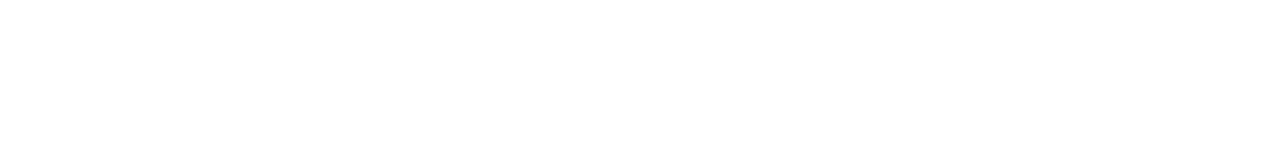
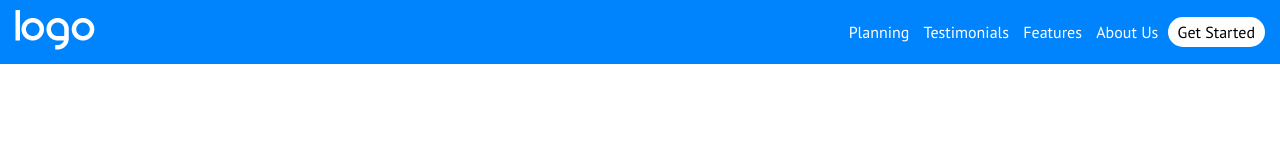
Before and after one commit to rpsobolewski/htmlcss-responsive-layout, a plain HTML site: page index.html in a window 1280 px wide. Drawn offline with Linux system fonts and the light colour scheme.

Commit message:
nav completed
created nav and made it responsive: over 1024px fa-bars becomes 5 <a>

```diff
--- a/css/style.css
+++ b/css/style.css
@@ -3,3 +3,55 @@
     padding: 0;
     box-sizing: border-box;
 }
+body{
+    font-family: 'PT Sans', sans-serif;
+}
+
+
+.nav{
+    justify-content: space-between;
+    align-items: center;
+    padding: 10px 15px;
+    background-color:#0084FD ;
+
+}
+
+
+
+/*utility*/
+.white{
+    color: white;
+}
+.flex{
+    display: flex;
+}
+.d-none{
+    display: none;
+}
+/*utility*/
+/*btn*/
+.nav_lg .btn_white{
+    color: black;
+    background-color: white;
+    border-radius: 15px;
+    padding: 5px 10px;
+}
+/*btn*/
+
+/*desktop*/
+
+.nav_lg a{
+    text-decoration: none;
+    color: white;
+    padding: 5px;
+}
+
+@media screen and (min-width:1024px) {
+    .d-lg-none{
+        display: none;
+    }
+    .d-lg-block{
+        display: block
+    }
+}
+/*desktop*/
--- a/index.html
+++ b/index.html
@@ -5,10 +5,32 @@
         <meta name="viewport" content="width=device-width, initial-scale=1.0">
         <title>Document</title>
         <link rel="stylesheet" href="./css/style.css">
-    <link rel="stylesheet" href="https://cdnjs.cloudflare.com/ajax/libs/font-awesome/6.4.0/css/all.min.css" integrity="sha512-iecdLmaskl7CVkqkXNQ/ZH/XLlvWZOJyj7Yy7tcenmpD1ypASozpmT/E0iPtmFIB46ZmdtAc9eNBvH0H/ZpiBw==" crossorigin="anonymous" referrerpolicy="no-referrer" />
+        <link rel="preconnect" href="https://fonts.googleapis.com">
+        <link rel="preconnect" href="https://fonts.gstatic.com" crossorigin>
+        <link
+            href="https://fonts.googleapis.com/css2?family=PT+Sans:wght@400;700&display=swap"
+            rel="stylesheet">
+        <link rel="stylesheet"
+            href="https://cdnjs.cloudflare.com/ajax/libs/font-awesome/6.4.0/css/all.min.css"
+            integrity="sha512-iecdLmaskl7CVkqkXNQ/ZH/XLlvWZOJyj7Yy7tcenmpD1ypASozpmT/E0iPtmFIB46ZmdtAc9eNBvH0H/ZpiBw=="
+            crossorigin="anonymous" referrerpolicy="no-referrer" />
     </head>
     <body>
         <header>
+
+            <div class="nav flex">
+                <div class="logo"><img src="./img/logo.png" alt="logo"></div>
+                <div class="nav_sm d-lg-none">
+                    <a href="#"><i class="fa-solid fa-bars fa-xl white"></i></a>
+                </div>
+                <div class="nav_lg d-none d-lg-block">
+                    <a href="#">Planning</a>
+                    <a href="#">Testimonials</a>
+                    <a href="#">Features</a>
+                    <a href="#">About Us</a>
+                    <a class="btn_white" href="#">Get Started</a>
+                </div>
+            </div>
 
         </header>
 
```
Also changed, not shown: img/logo.png (added). Lines whose indentation alone changed are shown as unchanged.
